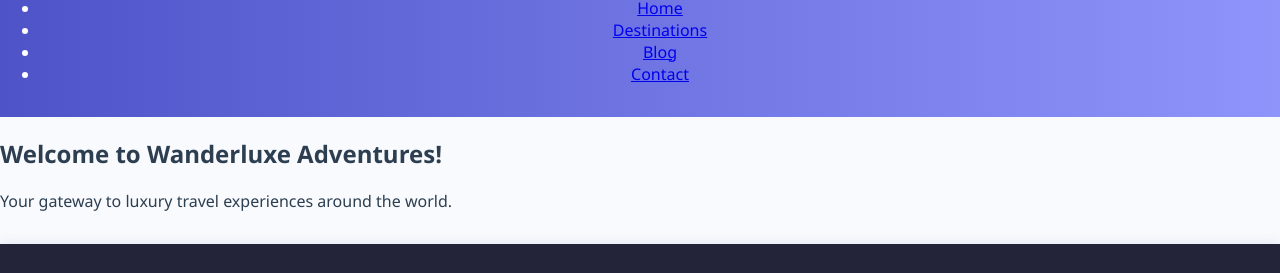
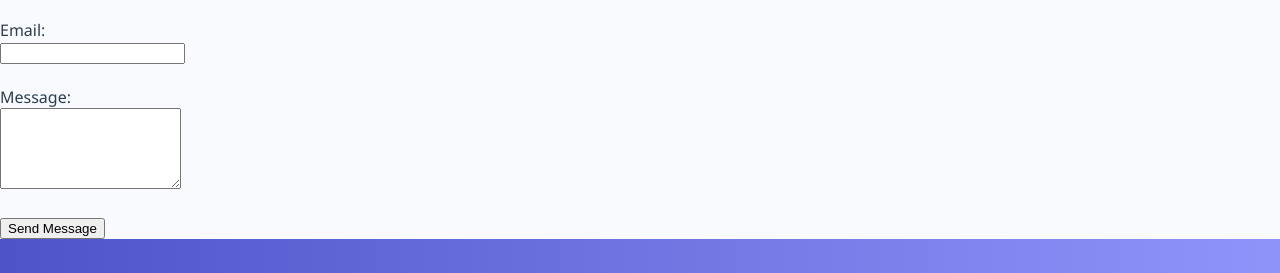
Before and after one commit to BloomNeboh/WanderLuxe-Adventures, a plain HTML site: page index.html in a window 1280 px wide. Shown: the part 121-394 px from the top of the page. Drawn offline with Linux system fonts and the light colour scheme.

Commit message:
Update index.html

```diff
--- a/index.html
+++ b/index.html
@@ -6,7 +6,22 @@
     <title>Wanderluxe Adventures</title>
     <link rel="stylesheet" href="styles.css">
 </head>
-<body>
+<body><section id="contact">
+  <h2>Contact Us</h2>
+  <form action="https://formspree.io/f/yourFormID" method="POST">
+    <label for="name">Name:</label><br>
+    <input type="text" name="name" required><br><br>
+
+    <label for="email">Email:</label><br>
+    <input type="email" name="email" required><br><br>
+
+    <label for="message">Message:</label><br>
+    <textarea name="message" rows="5" required></textarea><br><br>
+
+    <button type="submit">Send Message</button>
+  </form>
+</section>
+
     <header>
         <h1>Wanderluxe Adventures</h1>
         <nav>
```
